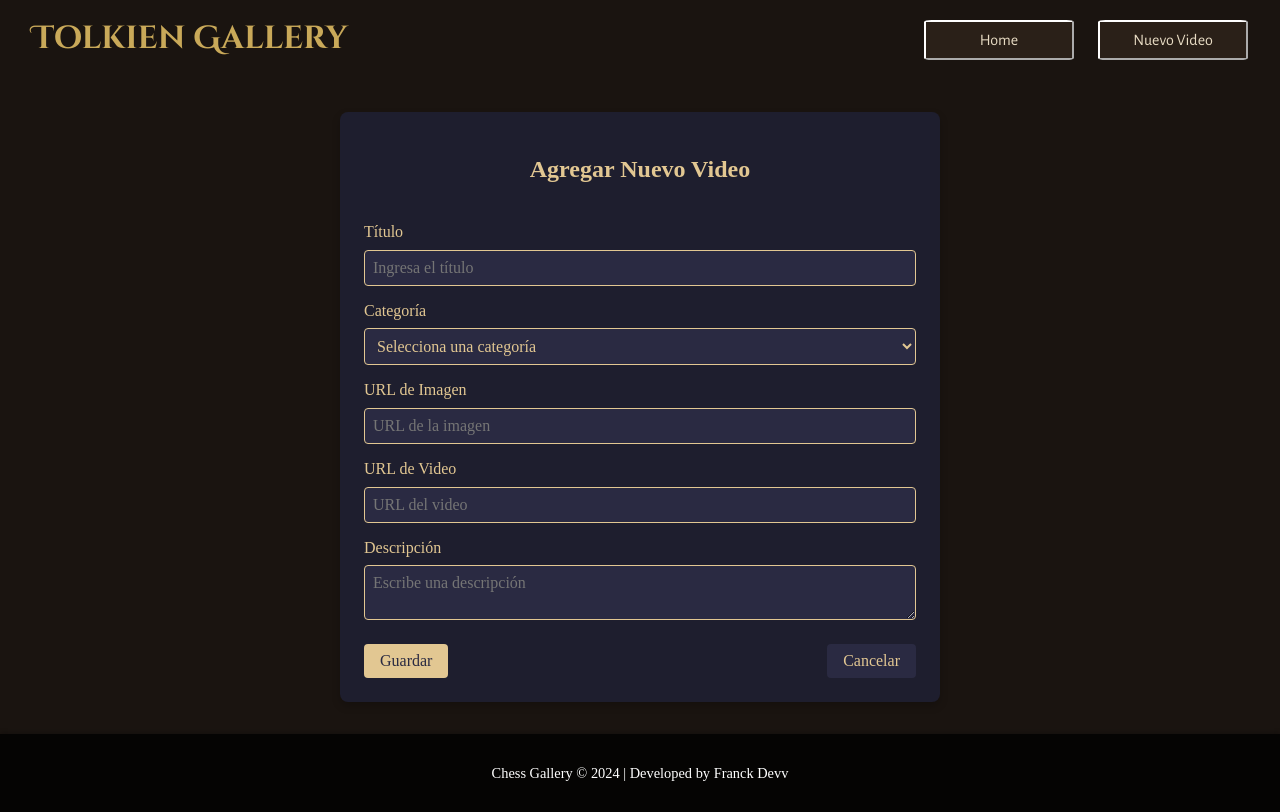
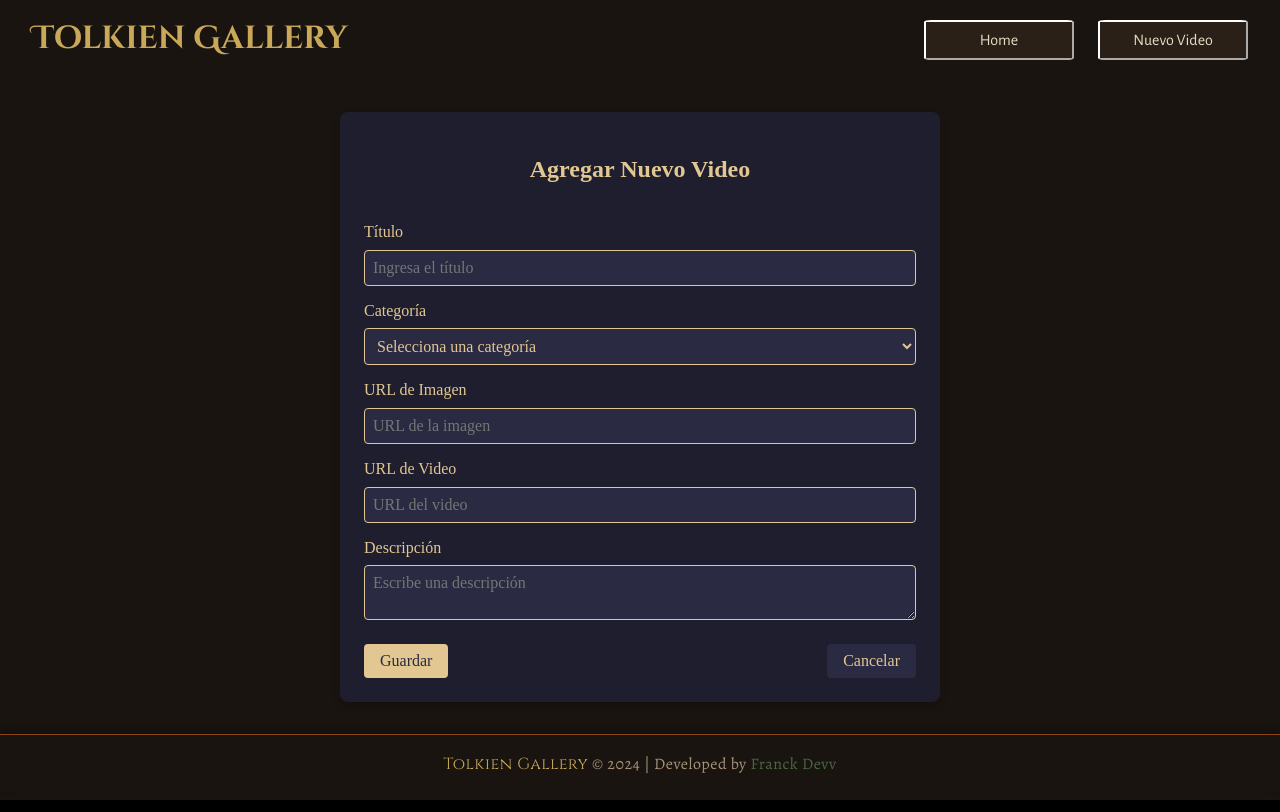
Before and after one commit to RoronoaFrank/last-challenge-one, a React (Vite) app: page /new-video in a window 1280 px wide. Built offline with nearby package versions, Linux system fonts and the light colour scheme.

Commit message:
feat: update Footer component styles and content

```diff
--- a/src/Components/Footer/index.jsx
+++ b/src/Components/Footer/index.jsx
@@ -1,23 +1,46 @@
 import styled from "styled-components";
 
 const StyledFooter = styled.footer`
-  background-color: rgba(0, 0, 0, 0.8);
-  color: white;
+  background-color: #1A1410;
+  color: #A69276;
   text-align: center;
-  padding: 1rem 0;
-  font-size: 0.9rem;
-  position: relative;
-  bottom: 0;
+  padding: 1.2rem 0;
   width: 100%;
-  box-shadow: 0 -2px 4px rgba(0, 0, 0, 0.2);
+  border-top: 1px solid #8B4513;
+  box-shadow: 0 -4px 8px rgba(0, 0, 0, 0.3);
+`;
+
+const FooterText = styled.p`
+  font-family: "Alegreya", serif;
+  margin: 0;
+  font-size: 1rem;
+  letter-spacing: 0.5px;
+
+  span {
+    color: #C9A959;
+    font-family: "Cinzel", serif;
+  }
+
+  a {
+    color: #4A6741;
+    text-decoration: none;
+    transition: color 0.3s ease;
+
+    &:hover {
+      color: #C9A959;
+    }
+  }
 `;
 
 const Footer = () => {
   return (
     <StyledFooter>
-      <p>
-        Chess Gallery © {new Date().getFullYear()} | Developed by Franck Devv
-      </p>
+      <FooterText>
+        <span>Tolkien Gallery</span> © {new Date().getFullYear()} | Developed by {""}
+        <a href="https://github.com/tu-usuario" target="_blank" rel="noopener noreferrer">
+          Franck Devv
+        </a>
+      </FooterText>
     </StyledFooter>
   );
 };
```
